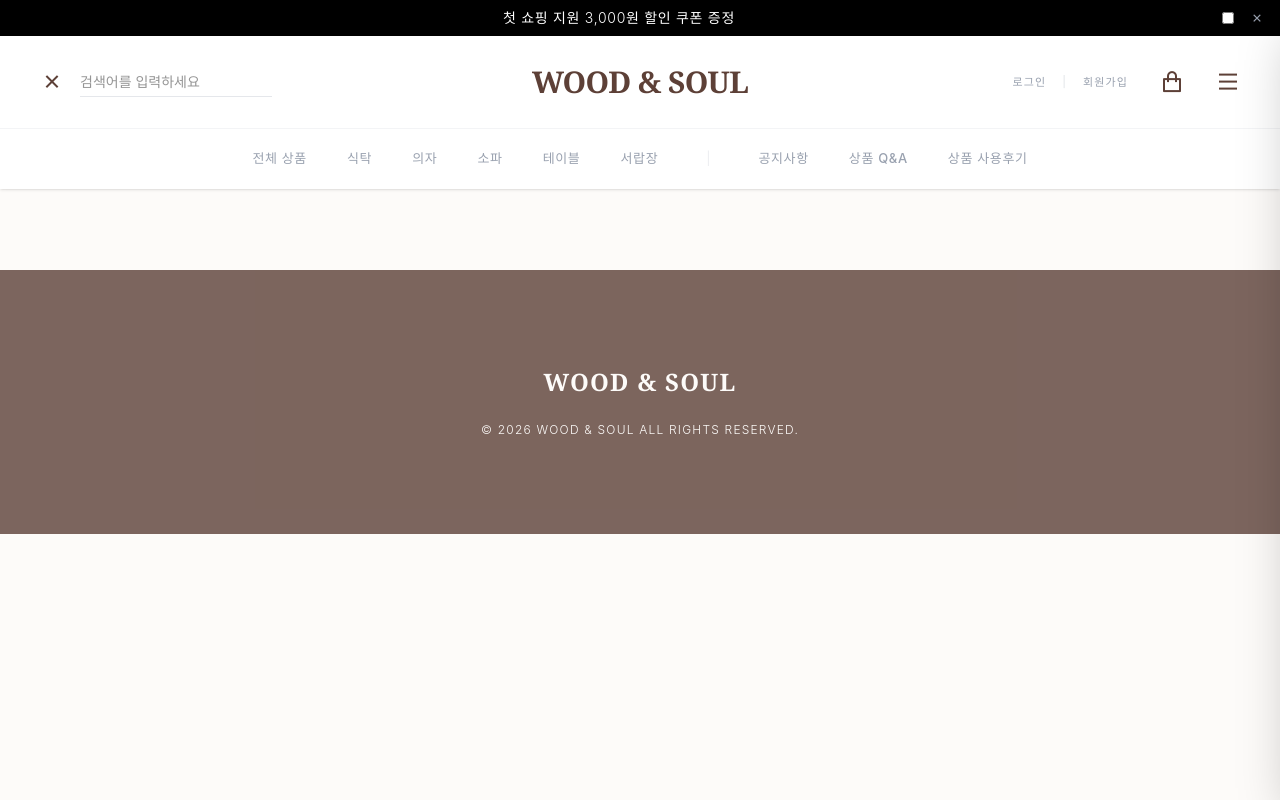
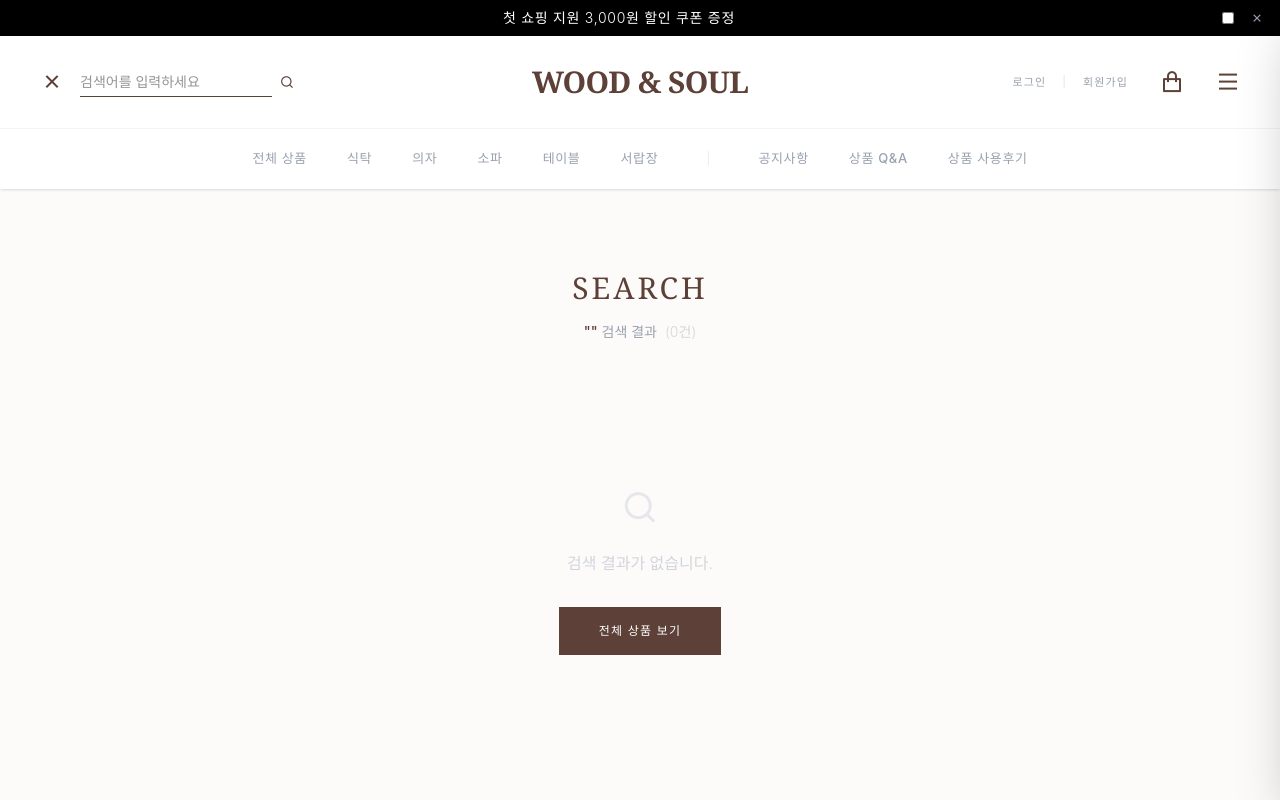
Before and after one commit to unknownName-15/furniture_sample_page, a React (Vite) app in the folder frontend/: page /search in a window 1280 px wide. Both pictures are taken after a click on the button 52 px from the left and 82 px from the top of the page. Shown: the top 800 px of the page. Built offline with nearby package versions, Linux system fonts and the light colour scheme.

Commit message:
feat: implement site navigation, header layout, and search page functionality

```diff
--- a/frontend/src/App.jsx
+++ b/frontend/src/App.jsx
@@ -17,6 +17,7 @@ import QnaPage from './pages/QnaPage';
 import ReviewPage from './pages/ReviewPage';
 import LoginPage from './pages/LoginPage';
 import SignupPage from './pages/SignupPage';
+import SearchPage from './pages/SearchPage';
 
 const AppContent = () => {
   const [showBanner, setShowBanner] = useState(true);
@@ -24,7 +25,6 @@ const AppContent = () => {
   const [cartItems, setCartItems] = useState([]);
   const [wishlist, setWishlist] = useState([]);
 
-  // 로그인 상태: localStorage에서 초기값 불러오기
   const [user, setUser] = useState(() => {
     try {
       const stored = localStorage.getItem('user');
@@ -36,12 +36,10 @@ const AppContent = () => {
 
   const location = useLocation();
 
-  // 로그인 처리
   const handleLogin = (userData) => {
     setUser(userData);
   };
 
-  // 로그아웃 처리
   const handleLogout = () => {
     localStorage.removeItem('token');
     localStorage.removeItem('user');
@@ -115,6 +113,7 @@ const AppContent = () => {
             <Route path="/reviews" element={<ReviewPage />} />
             <Route path="/login" element={<LoginPage onLogin={handleLogin} />} />
             <Route path="/signup" element={<SignupPage />} />
+            <Route path="/search" element={<SearchPage />} />
           </Routes>
         </main>
         <Footer />
--- a/frontend/src/components/Header.jsx
+++ b/frontend/src/components/Header.jsx
@@ -1,9 +1,11 @@
 import React, { useState } from 'react';
-import { Link, useLocation } from 'react-router-dom';
+import { Link, useLocation, useNavigate } from 'react-router-dom';
 
 const Header = ({ showBanner, setShowBanner, setIsMenuOpen, cartCount, user, onLogout }) => {
   const [isSearchOpen, setIsSearchOpen] = useState(false);
+  const [searchQuery, setSearchQuery] = useState('');
   const location = useLocation();
+  const navigate = useNavigate();
 
   const categories = [
     { name: '전체 상품', path: '/products' },
@@ -21,6 +23,14 @@ const Header = ({ showBanner, setShowBanner, setIsMenuOpen, cartCount, user, onL
   ];
 
   const isActive = (path) => decodeURIComponent(location.pathname) === path;
+
+  const handleSearch = (e) => {
+    e.preventDefault();
+    if (!searchQuery.trim()) return;
+    navigate(`/search?q=${encodeURIComponent(searchQuery.trim())}`);
+    setSearchQuery('');
+    setIsSearchOpen(false);
+  };
 
   return (
     <header className="fixed top-0 left-0 w-full z-50 bg-white/95 backdrop-blur-md shadow-sm">
@@ -46,11 +56,19 @@ const Header = ({ showBanner, setShowBanner, setIsMenuOpen, cartCount, user, onL
             <i className={isSearchOpen ? "ri-close-line" : "ri-search-line"}></i>
           </button>
           {isSearchOpen && (
-            <input
-              type="text"
-              placeholder="검색어를 입력하세요"
-              className="hidden md:block border-b border-gray-200 focus:border-[#5D4037] outline-none text-sm py-1 w-48 animate-fadeIn font-light"
-            />
+            <form onSubmit={handleSearch} className="hidden md:flex items-center gap-2">
+              <input
+                type="text"
+                value={searchQuery}
+                onChange={(e) => setSearchQuery(e.target.value)}
+                placeholder="검색어를 입력하세요"
+                autoFocus
+                className="border-b border-gray-200 focus:border-[#5D4037] outline-none text-sm py-1 w-48 animate-fadeIn font-light"
+              />
+              <button type="submit" className="text-[#5D4037] text-sm hover:scale-110 transition">
+                <i className="ri-search-line"></i>
+              </button>
+            </form>
           )}
         </div>
 
@@ -59,7 +77,6 @@ const Header = ({ showBanner, setShowBanner, setIsMenuOpen, cartCount, user, onL
         </Link>
 
         <div className="flex gap-4 md:gap-8 text-[#5D4037] items-center flex-1 justify-end">
-          {/* 로그인 상태에 따라 다르게 표시 */}
           <div className="hidden lg:flex items-center gap-4 text-[11px] uppercase tracking-widest font-medium text-gray-400">
             {user ? (
               <>
@@ -91,6 +108,23 @@ const Header = ({ showBanner, setShowBanner, setIsMenuOpen, cartCount, user, onL
         </div>
       </nav>
 
+      {/* 모바일 검색창 */}
+      {isSearchOpen && (
+        <form onSubmit={handleSearch} className="md:hidden px-4 pb-4 flex items-center gap-2 border-t border-gray-50">
+          <input
+            type="text"
+            value={searchQuery}
+            onChange={(e) => setSearchQuery(e.target.value)}
+            placeholder="검색어를 입력하세요"
+            autoFocus
+            className="flex-1 border-b border-gray-200 focus:border-[#5D4037] outline-none text-sm py-2 font-light"
+          />
+          <button type="submit" className="text-[#5D4037] text-lg">
+            <i className="ri-search-line"></i>
+          </button>
+        </form>
+      )}
+
       <div className="border-t border-gray-100 py-4 px-4 overflow-x-auto no-scrollbar bg-white">
         <ul className="flex justify-start md:justify-center items-center gap-7 md:gap-10 text-[12px] md:text-[13px] whitespace-nowrap">
           {categories.map((c) => (
--- /dev/null
+++ b/frontend/src/pages/SearchPage.jsx
@@ -0,0 +1,63 @@
+import React, { useMemo } from 'react';
+import { useSearchParams, Link } from 'react-router-dom';
+import { allProducts } from '../data/shopData';
+
+const SearchPage = () => {
+  const [searchParams] = useSearchParams();
+  const query = searchParams.get('q') || '';
+
+  const results = useMemo(() => {
+    if (!query.trim()) return [];
+    const lower = query.toLowerCase();
+    return allProducts.filter(p =>
+      p.name.toLowerCase().includes(lower) ||
+      p.category.toLowerCase().includes(lower)
+    );
+  }, [query]);
+
+  return (
+    <div className="max-w-6xl mx-auto px-4 md:px-6 py-20 animate-fadeIn">
+      <div className="text-center mb-16">
+        <h2 className="text-3xl font-serif text-[#5D4037] mb-4 uppercase tracking-widest">Search</h2>
+        <p className="text-gray-400 text-sm font-light">
+          <span className="text-[#5D4037] font-medium">"{query}"</span> 검색 결과
+          <span className="ml-2 text-gray-300">({results.length}건)</span>
+        </p>
+      </div>
+
+      {results.length === 0 ? (
+        <div className="text-center py-20 border-t border-gray-50">
+          <i className="ri-search-line text-4xl text-gray-200 mb-6 block"></i>
+          <p className="text-gray-300 font-light mb-8">검색 결과가 없습니다.</p>
+          <Link
+            to="/products"
+            className="inline-block px-10 py-4 bg-[#5D4037] text-white text-xs tracking-widest hover:bg-[#3E2723] transition-all font-light"
+          >
+            전체 상품 보기
+          </Link>
+        </div>
+      ) : (
+        <div className="grid grid-cols-2 lg:grid-cols-4 gap-x-6 gap-y-12">
+          {results.map((item) => (
+            <Link key={item.id} to={`/product/${item.id}`} className="group">
+              <div className="relative aspect-[3/4] overflow-hidden rounded-sm bg-gray-100 shadow-sm">
+                <img
+                  src={item.img}
+                  alt={item.name}
+                  className="w-full h-full object-cover transition-transform duration-700 group-hover:scale-110"
+                />
+              </div>
+              <div className="mt-5 text-center">
+                <p className="text-[10px] text-[#A1887F] uppercase tracking-widest mb-1 font-light">{item.category}</p>
+                <h4 className="text-sm md:text-base font-medium text-[#2C2C2C] group-hover:text-[#8D6E63] transition-colors">{item.name}</h4>
+                <p className="text-[#8D6E63] text-xs md:text-sm mt-2 font-semibold font-sans">₩ {item.price.toLocaleString()}</p>
+              </div>
+            </Link>
+          ))}
+        </div>
+      )}
+    </div>
+  );
+};
+
+export default SearchPage;
```
